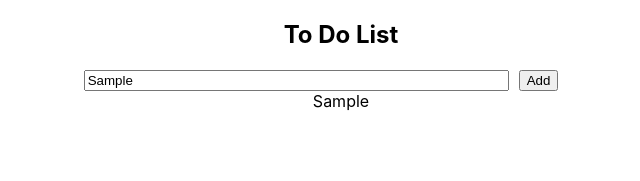
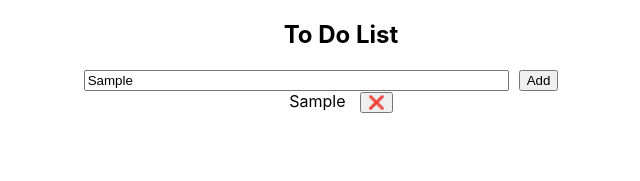
Before and after one commit to pesto-students/p5-tanish-Chandramohan97, a React (Create React App) app in the folder Week-9/todolist/: page / in a window 1280 px wide. Both pictures are taken after typing "Sample" into the empty fields and a click on the button "Add". Shown: the top 181 px of the page, without its empty margins (299-939 px from the left). Built offline with nearby package versions, Linux system fonts and the light colour scheme.

Commit message:
Feat : Delete functionality.

```diff
--- a/Week-9/todolist/src/components/ToDoForm.js
+++ b/Week-9/todolist/src/components/ToDoForm.js
@@ -8,7 +8,7 @@ function ToDoForm(){
   function addItem(){
 
     if( !list){
-      alert('Enter the value')
+      alert('Enter the value')   // Incase the user tries to add empty value in the input.
       return ;
     }
     const item= {
@@ -21,6 +21,12 @@ function ToDoForm(){
 
     setList("");  // resetting the value of list to
   }
+
+  function deleteItem(id){
+    const newArray = items.filter( item => item.id !== id);
+    setItems(newArray);
+
+  }
   return (
     // replacing form with <div> container as the console.log would disappear immediately post submit.
      <div className= "form">
@@ -32,7 +38,7 @@ function ToDoForm(){
         <button onClick={addItem}> Add </button>
     <ul>
       {items.map(item => {return(
-        <li key ={item.id} > {item.value} </li>
+        <li key ={item.id}> {item.value} <button> ❌ </button> </li>
       )})}
     </ul>
 
```
